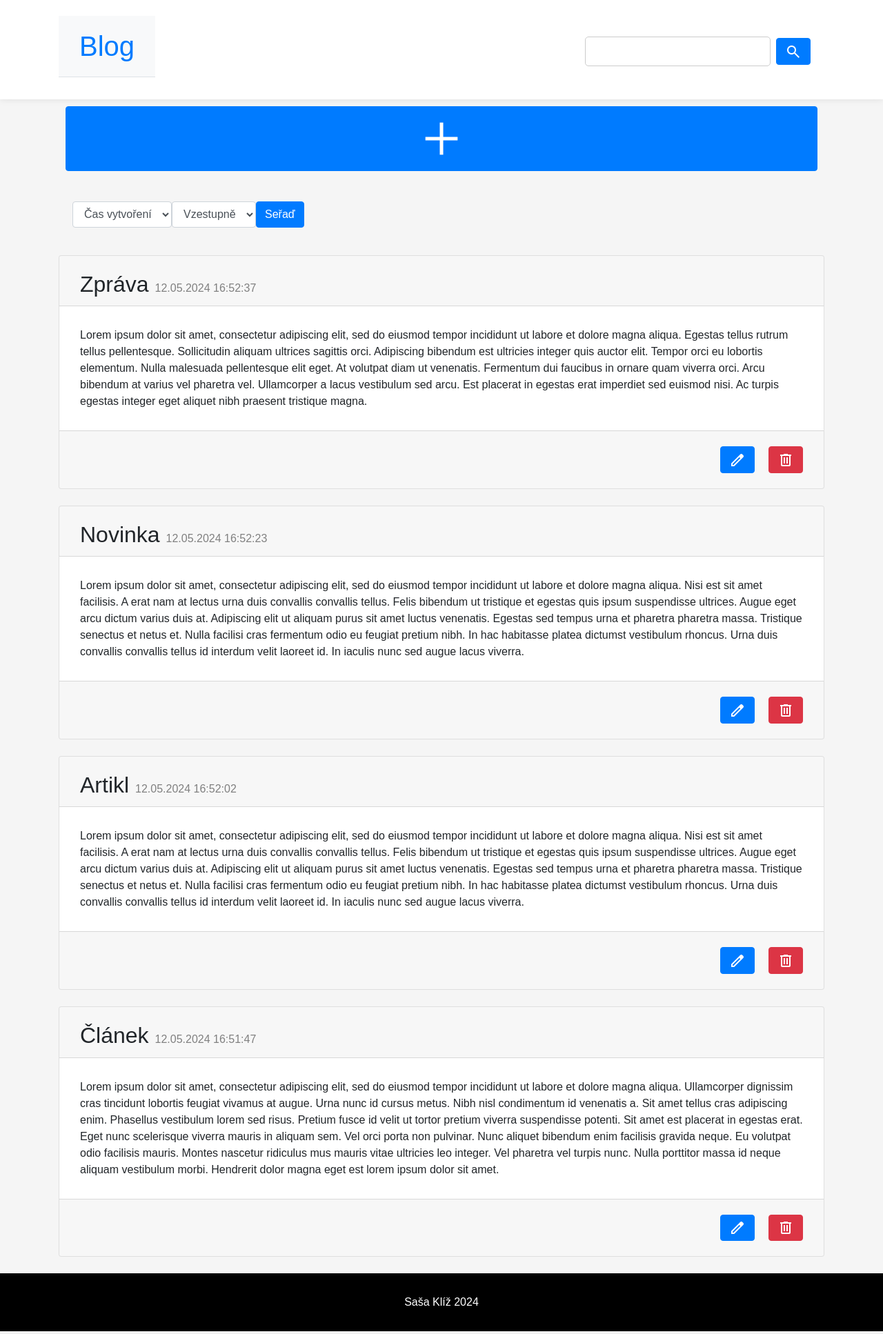
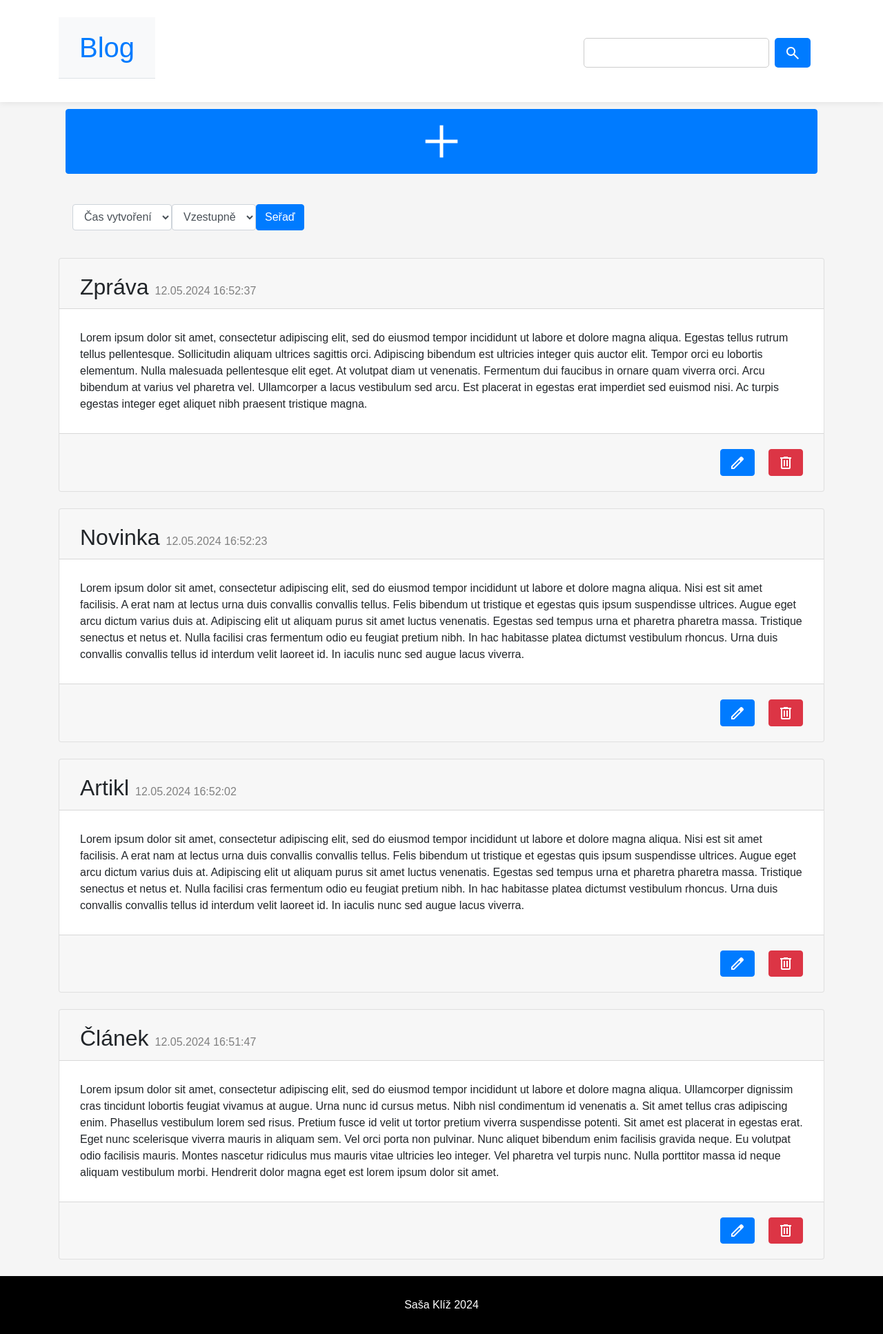
Before and after one commit to Ninjicek/Blog, a PHP site: page /index.php in a window 1280 px wide. Shown: the whole page at 69% size. Run offline with PHP 8.4, Linux system fonts and the light colour scheme; data comes from the database, SQL or seed files in the repository.

Commit message:
Update header.php

```diff
--- a/layout/header.php
+++ b/layout/header.php
@@ -3,7 +3,7 @@
         <h1><a href="index.php">Blog</a></h1>
         <form method="get" action="index.php" class="form-inline">
             <input type="text" name="search" class="form-control mr-2">
-            <button type="submit" class="btn btn-primary"><span class="material-symbols-outlined">search</span></button>
+            <button type="submit" class="btn-primary"><span class="material-symbols-outlined">search</span></button>
         </form>
     </div>
 </header>
```
